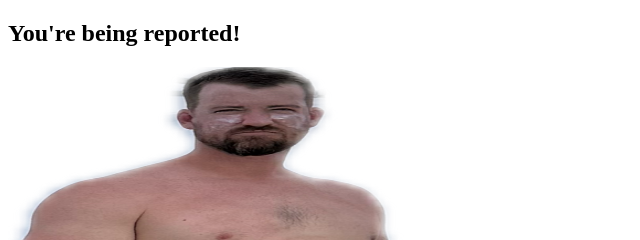
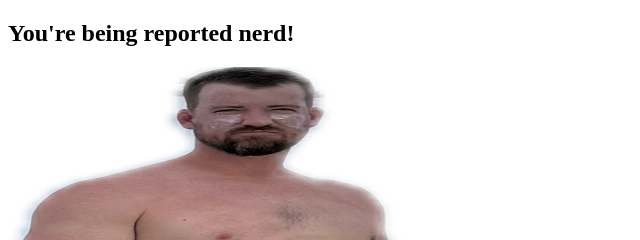
Before and after one commit to imajorinbear/webby, a plain HTML site: page index.html in a window 1280 px wide. Shown: the top 240 px of the page, 0-640 px from the left. Drawn offline with Linux system fonts and the light colour scheme.

Commit message:
Update index.html

```diff
--- a/index.html
+++ b/index.html
@@ -2,7 +2,7 @@
 <html lang="en">
 <body>
 
-<h2>You're being reported!</h2>
+<h2>You're being reported nerd!</h2>
 <img src="subject.png" width="500" height="600">
 
 </body>
```
